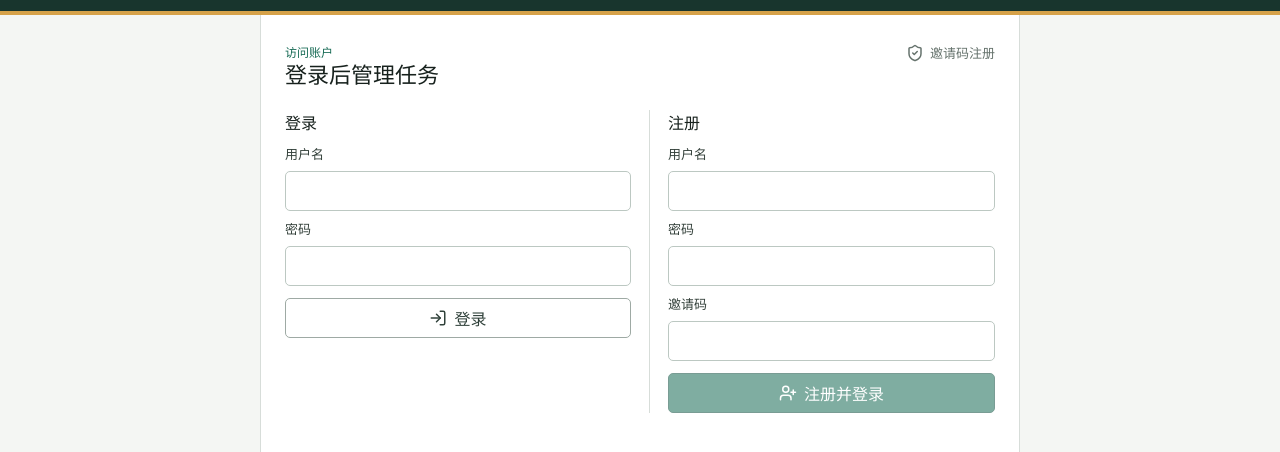
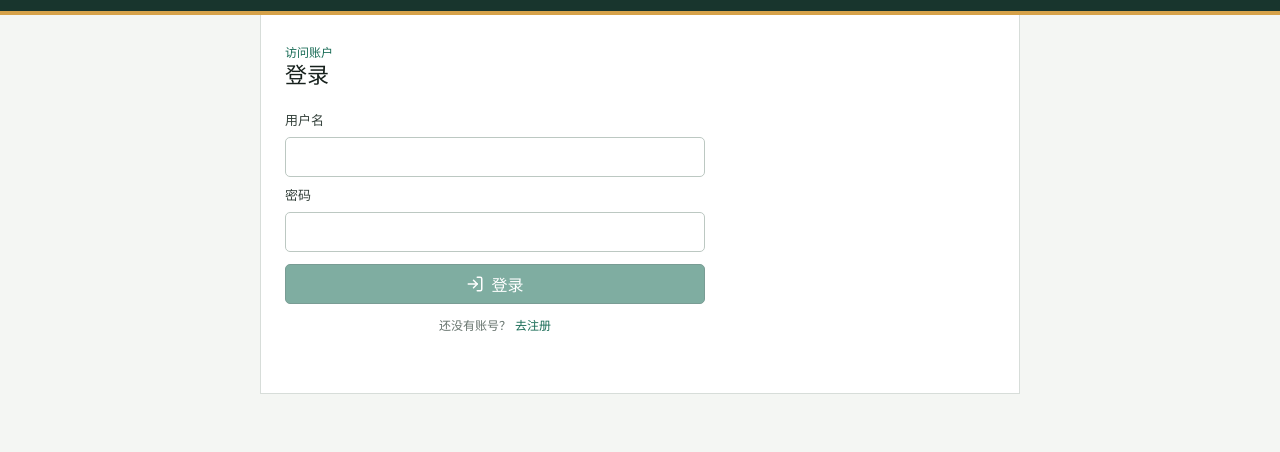
Before and after one commit to WZQ522/welearn-remote, a website with bundled scripts: page remote-system/web/index.html in a window 1280 px wide. Shown: the part 68-520 px from the top of the page. Built offline with nearby package versions, Linux system fonts and the light colour scheme; files whose address does not match are found by name.

Commit message:
Split login and registration views

```diff
--- a/remote-system/web/app.js
+++ b/remote-system/web/app.js
@@ -5,7 +5,12 @@ const CLIENT_KEY = "unified-remote-client-id-v1";
 const AUTH_KEY = "unified-remote-auth-v1";
 
 const elements = {
+  accountTitle: document.querySelector("#accountTitle"),
   authForms: document.querySelector("#authForms"),
+  loginView: document.querySelector("#loginView"),
+  registerView: document.querySelector("#registerView"),
+  showRegisterLink: document.querySelector("#showRegisterLink"),
+  showLoginLink: document.querySelector("#showLoginLink"),
   loginForm: document.querySelector("#loginForm"),
   loginUsername: document.querySelector("#loginUsername"),
   loginPassword: document.querySelector("#loginPassword"),
@@ -38,6 +43,7 @@ const elements = {
 let api = null;
 let refreshTimer = null;
 let auth = loadAuth();
+let authView = window.location.hash === "#register" ? "register" : "login";
 const submissionState = new Map();
 
 function countLines(value) {
@@ -158,10 +164,23 @@ function formatTime(value) {
   return new Intl.DateTimeFormat("zh-CN", { dateStyle: "short", timeStyle: "short" }).format(new Date(value));
 }
 
+function showAuthView(view, { updateHistory = false } = {}) {
+  authView = view === "register" ? "register" : "login";
+  elements.loginView.hidden = authView !== "login";
+  elements.registerView.hidden = authView !== "register";
+  if (!auth) elements.accountTitle.textContent = authView === "register" ? "注册" : "登录";
+  if (updateHistory) {
+    const url = new URL(window.location.href);
+    url.hash = authView === "register" ? "register" : "";
+    window.history.pushState(null, "", url);
+  }
+}
+
 function updateAuthUI() {
   const loggedIn = Boolean(auth);
   elements.authForms.hidden = loggedIn;
   elements.userSession.hidden = !loggedIn;
+  elements.accountTitle.textContent = loggedIn ? "账户" : authView === "register" ? "注册" : "登录";
   elements.loggedUsername.textContent = loggedIn ? auth.username : "";
   elements.submitBand.hidden = !loggedIn;
   elements.tasksBand.hidden = !loggedIn;
@@ -170,9 +189,14 @@ function updateAuthUI() {
   elements.loginButton.disabled = !api;
   elements.registerButton.disabled = !api;
   if (!loggedIn) {
+    showAuthView(authView);
     clearTimeout(refreshTimer);
     elements.connection.textContent = api ? "请登录后查看任务" : "云端尚未配置";
   }
+}
+
+function syncAuthViewFromLocation() {
+  if (!auth) showAuthView(window.location.hash === "#register" ? "register" : "login");
 }
 
 function render() {
@@ -271,6 +295,21 @@ async function retrySubmission(receipt) {
   }
 }
 
+elements.showRegisterLink.addEventListener("click", event => {
+  event.preventDefault();
+  elements.authMessage.textContent = "";
+  showAuthView("register", { updateHistory: true });
+});
+
+elements.showLoginLink.addEventListener("click", event => {
+  event.preventDefault();
+  elements.authMessage.textContent = "";
+  showAuthView("login", { updateHistory: true });
+});
+
+window.addEventListener("hashchange", syncAuthViewFromLocation);
+window.addEventListener("popstate", syncAuthViewFromLocation);
+
 elements.loginForm.addEventListener("submit", async event => {
   event.preventDefault();
   elements.authMessage.textContent = "";
@@ -325,6 +364,7 @@ elements.logoutButton.addEventListener("click", async () => {
     // The local session is cleared even when the remote session already expired.
   } finally {
     saveAuth(null);
+    showAuthView("login", { updateHistory: true });
     submissionState.clear();
     elements.authMessage.textContent = "已退出登录";
     render();
--- a/remote-system/web/index.html
+++ b/remote-system/web/index.html
@@ -29,25 +29,26 @@
       <div class="section-heading account-heading">
         <div>
           <p class="eyebrow">访问账户</p>
-          <h2 id="accountTitle">登录后管理任务</h2>
+          <h2 id="accountTitle">登录</h2>
         </div>
-        <span class="queue-indicator"><i data-lucide="shield-check"></i> 邀请码注册</span>
       </div>
 
       <div id="authForms" class="auth-forms">
+        <div id="loginView" class="auth-page">
           <form id="loginForm" class="auth-form">
-          <h3>登录</h3>
             <label for="loginUsername">用户名</label>
             <input id="loginUsername" name="username" type="text" minlength="3" maxlength="32" autocomplete="username" required>
             <label for="loginPassword">密码</label>
             <input id="loginPassword" name="password" type="password" minlength="8" maxlength="128" autocomplete="current-password" required>
-          <button id="loginButton" class="secondary-button" type="submit">
+            <button id="loginButton" class="primary-button" type="submit">
               <i data-lucide="log-in"></i><span>登录</span>
             </button>
           </form>
+          <p class="auth-switch">还没有账号？<a id="showRegisterLink" href="#register">去注册</a></p>
+        </div>
 
+        <div id="registerView" class="auth-page" hidden>
           <form id="registerForm" class="auth-form">
-          <h3>注册</h3>
             <label for="registerUsername">用户名</label>
             <input id="registerUsername" name="username" type="text" minlength="3" maxlength="32" autocomplete="username" required>
             <label for="registerPassword">密码</label>
@@ -58,6 +59,8 @@
               <i data-lucide="user-plus"></i><span>注册并登录</span>
             </button>
           </form>
+          <p class="auth-switch">已有账号？<a id="showLoginLink" href="#">返回登录</a></p>
+        </div>
       </div>
 
       <div id="userSession" class="user-session" hidden>
--- a/remote-system/web/styles.css
+++ b/remote-system/web/styles.css
@@ -42,13 +42,15 @@ main { max-width: 760px; margin: 0 auto; }
 .account-band, .submit-band, .tasks-band { padding: 28px 24px; }
 .account-band, .submit-band { background: var(--surface); border-left: 1px solid var(--line); border-right: 1px solid var(--line); border-bottom: 1px solid var(--line); }
 .account-heading { margin-bottom: 18px; }
-.auth-forms { display: grid; grid-template-columns: repeat(2, minmax(0, 1fr)); gap: 18px; }
+.auth-forms { width: min(100%, 420px); }
+.auth-page { width: 100%; }
 .auth-form { display: grid; gap: 8px; align-content: start; }
-.auth-form + .auth-form { padding-left: 18px; border-left: 1px solid var(--line); }
-.auth-form h3 { margin: 0 0 2px; font-size: 16px; }
 input { width: 100%; min-height: 40px; padding: 8px 10px; border: 1px solid #bcc8c2; border-radius: 5px; background: #fff; color: var(--ink); outline: none; }
 input:focus { border-color: var(--green); box-shadow: 0 0 0 3px #d8eee6; }
 .auth-form button { width: 100%; margin-top: 4px; }
+.auth-switch { margin: 12px 0 0; color: var(--muted); font-size: 12px; text-align: center; }
+.auth-switch a { margin-left: 4px; color: var(--green); font-weight: 700; text-decoration: none; }
+.auth-switch a:hover { text-decoration: underline; }
 .user-session { min-height: 48px; display: flex; align-items: center; justify-content: space-between; gap: 14px; }
 .session-label { display: block; margin-bottom: 3px; color: var(--muted); font-size: 12px; }
 .user-session strong { font-size: 16px; overflow-wrap: anywhere; }
@@ -113,8 +115,6 @@ textarea:focus { border-color: var(--green); box-shadow: 0 0 0 3px #d8eee6; }
   main { width: 100%; }
   .account-band, .submit-band, .tasks-band { padding: 22px 16px; }
   .account-band, .submit-band { border-left: 0; border-right: 0; }
-  .auth-forms { grid-template-columns: 1fr; gap: 20px; }
-  .auth-form + .auth-form { padding-left: 0; border-left: 0; border-top: 1px solid var(--line); padding-top: 20px; }
   .user-session { align-items: stretch; flex-direction: column; }
   .user-session .secondary-button { width: 100%; }
   textarea { min-height: 250px; }
```
Also changed, not shown: remote-system/web/tests/layout.test.mjs (+4 -1 lines). Lines whose indentation alone changed are shown as unchanged.
